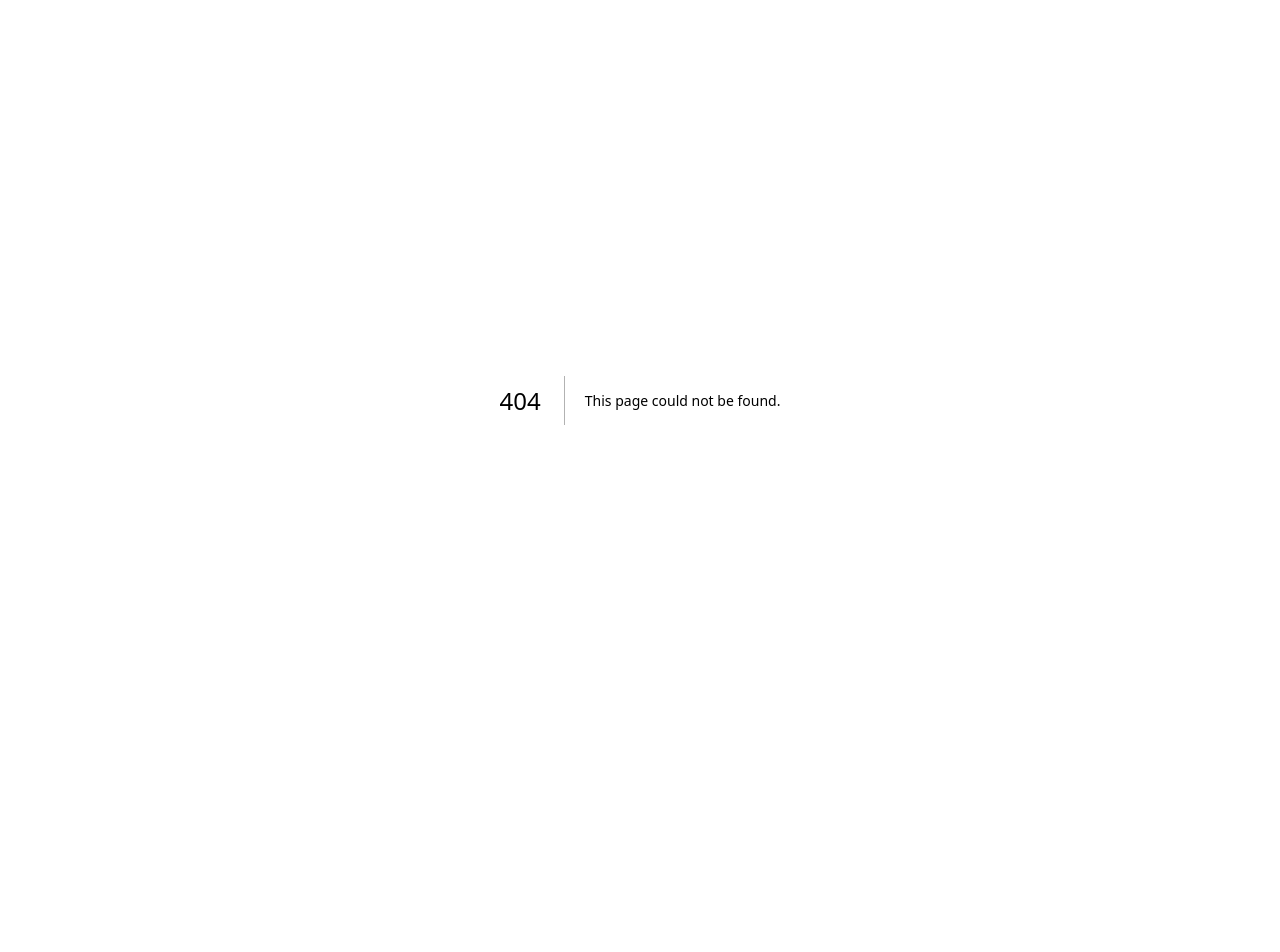
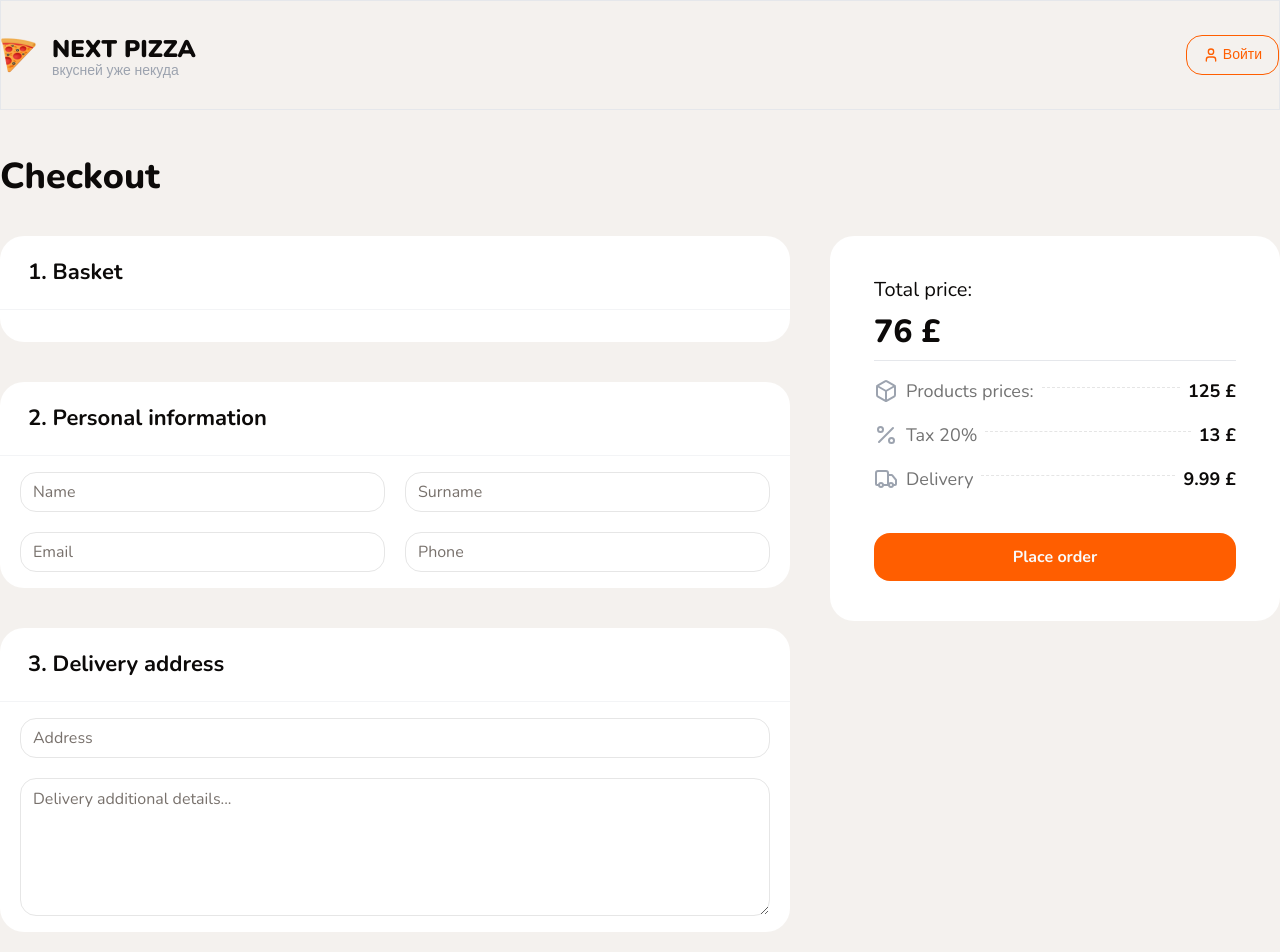
Before and after one commit to Petja314/pizza-ecommerce-shop, a Next.js app: page /checkout in a window 1280 px wide. Before the commit this address had no page. Shown: the top 952 px of the page. Before the commit the page ends 800 px from the top, so only its background shows below. Built offline with nearby package versions, Linux system fonts and the light colour scheme; no server answers.

Commit message:
checkout page styling added / white-block ui component

```diff
--- /dev/null
+++ b/app/(checkout)/checkout/page.tsx
@@ -0,0 +1,112 @@
+import React from 'react';
+import {
+   CheckoutTotalDetailsAmount,
+   Container,
+   Title,
+   WhiteBlock,
+} from '@/shared/components/shared';
+import { Input } from '@/shared/components/ui/input';
+import { Textarea } from '@/shared/components/ui/textarea';
+import { ArrowRight, Box, Percent, Truck } from 'lucide-react';
+import { Button } from '@/shared/components/ui';
+
+interface Props {
+   className?: string;
+}
+
+const CheckoutPage: React.FC<Props> = ({ className }) => {
+   return (
+      <Container className={'mt-10'}>
+         <Title
+            text={'Checkout'}
+            className={'font-extrabold mb-8 text-[36px]'}
+         />
+         <div className={'flex gap-10'}>
+            {/*LEFT SIDE*/}
+            <div className={'flex flex-col gap-10 flex-1 mb-20'}>
+               <WhiteBlock title={'1. Basket'} endAdornment={''}></WhiteBlock>
+
+               <WhiteBlock title={'2. Personal information'}>
+                  <div className={'grid grid-cols-2 gap-5'}>
+                     <Input
+                        name={'firstName'}
+                        className={'text-base'}
+                        placeholder={'Name'}
+                     />
+                     <Input
+                        name={'lastName'}
+                        className={'text-base'}
+                        placeholder={'Surname'}
+                     />
+                     <Input
+                        name={'email'}
+                        className={'text-base'}
+                        placeholder={'Email'}
+                     />
+                     <Input
+                        name={'phone'}
+                        className={'text-base'}
+                        placeholder={'Phone'}
+                     />
+                  </div>
+               </WhiteBlock>
+
+               <WhiteBlock title={'3. Delivery address'}>
+                  <div className={'flex flex-col gap-5'}>
+                     <Input
+                        name={'address'}
+                        className={'text-base'}
+                        placeholder={'Address'}
+                     />
+                     <Textarea
+                        rows={5}
+                        name={'delivery details'}
+                        placeholder={'Delivery additional details...'}
+                        className={'text-base'}
+                     />
+                  </div>
+               </WhiteBlock>
+            </div>
+            {/*RIGHT SIDE*/}
+            <div className={'w-[450px]'}>
+               <WhiteBlock className={'p-6 sticky'}>
+                  <div className={'flex flex-col gap-1'}>
+                     <span className={'text-xl'}>Total price:</span>
+                     <span className={'text-[32px] font-extrabold'}>76 £</span>
+                     <div className="border-b border-gray-200 w-full" />
+                  </div>
+
+                  <CheckoutTotalDetailsAmount
+                     icon={<Box />}
+                     title={'Products prices:'}
+                     value={'125'}
+                  />
+                  <CheckoutTotalDetailsAmount
+                     icon={<Percent />}
+                     title={'Tax 20%'}
+                     value={'13'}
+                  />
+                  <CheckoutTotalDetailsAmount
+                     icon={<Truck />}
+                     title={'Delivery'}
+                     value={'9.99'}
+                  />
+
+                  <Button
+                     // disabled={!totalAmount || submitting}
+                     className={
+                        'w-full h-12 rounded-2xl mt-6 text-base font-bold'
+                     }
+                     type={'submit'}
+                  >
+                     {/*<ArrowRight className={'w-5 ml-2'} />*/}
+                     Place order
+                  </Button>
+               </WhiteBlock>
+            </div>
+         </div>
+      </Container>
+   );
+};
+
+export default CheckoutPage;
--- /dev/null
+++ b/app/(checkout)/layout.tsx
@@ -0,0 +1,20 @@
+import { ReactNode } from 'react';
+import { Container, Header } from '@/shared/components/shared';
+
+export const metadata = {
+   title: 'Michelle Pizza | Basket',
+   description: 'Italian top pizza',
+};
+
+export default function CheckoutLayout({ children }: { children: ReactNode }) {
+   return (
+      <main lang="en" className="min-h-screen bg-[#F4F1EE]">
+         <Header
+            className={'border-gray-200 '}
+            hasSearch={false}
+            hasCartButton={false}
+         />
+         <Container>{children}</Container>
+      </main>
+   );
+}
--- a/app/api/cart/[id]/route.ts
+++ b/app/api/cart/[id]/route.ts
@@ -35,7 +35,7 @@ export async function PATCH(
    } catch (err) {
       console.error(err);
       return NextResponse.json(
-         { message: 'Error while refreshing the basket' },
+         { message: 'Error while refreshing the checkout' },
          { status: 500 }
       );
    }
@@ -68,7 +68,7 @@ export async function DELETE(
       return NextResponse.json(updatedUserCart);
    } catch (err) {
       return NextResponse.json(
-         { message: 'Error could not delete the product from the basket' },
+         { message: 'Error could not delete the product from the checkout' },
          { status: 500 }
       );
    }
--- a/app/api/cart/route.ts
+++ b/app/api/cart/route.ts
@@ -84,7 +84,7 @@ export async function POST(req: NextRequest) {
       return response;
    } catch (err) {
       return NextResponse.json(
-         { message: 'Could not create a basket' },
+         { message: 'Could not create a checkout' },
          { status: 500 }
       );
       console.error(err);
--- a/shared/components/shared/cart/cart-drawer.tsx
+++ b/shared/components/shared/cart/cart-drawer.tsx
@@ -83,7 +83,7 @@ export const CartDrawer: React.FC<React.PropsWithChildren<Props>> = ({
                         height={120}
                      />
                      <Title
-                        text={'Empty basket'}
+                        text={'Empty checkout'}
                         size={'sm'}
                         className={'text-center font-bold my-2'}
                      />
--- /dev/null
+++ b/shared/components/shared/checkout/checkout-total-details-amount.tsx
@@ -0,0 +1,32 @@
+import React, { ReactNode } from 'react';
+import { cn } from '@/shared/lib/utils';
+
+interface Props {
+   icon?: ReactNode;
+   className?: string;
+   title: string;
+   value: string;
+}
+
+export const CheckoutTotalDetailsAmount: React.FC<Props> = ({
+   className,
+   title,
+   value,
+   icon,
+}) => {
+   return (
+      <div className={'flex my-4'}>
+         <span
+            className={'flex items-center  flex-1 text-lg text-neutral-500 '}
+         >
+            <span className={'mr-2 text-gray-400'}> {icon} </span> {title}
+            <div
+               className={
+                  'flex-1 border-b border-dashed border-b-neutral-200 relative -top-1 mx-2'
+               }
+            />
+         </span>
+         <span className={'font-bold text-lg'}>{value} £</span>
+      </div>
+   );
+};
--- a/shared/components/shared/header.tsx
+++ b/shared/components/shared/header.tsx
@@ -10,10 +10,16 @@ import { SearchInput } from '@/shared/components/shared/search-input';
 import { CartButton } from '@/shared/components/shared/cart/cart-button';
 
 interface Props {
+   hasSearch?: boolean;
+   hasCartButton?: boolean;
    className?: string;
 }
 
-export const Header: React.FC<Props> = ({ className }) => {
+export const Header: React.FC<Props> = ({
+   className,
+   hasSearch = true,
+   hasCartButton = true,
+}) => {
    return (
       <header className={cn('border border-b', className)}>
          <Container className="flex items-center justify-between py-8">
@@ -38,9 +44,11 @@ export const Header: React.FC<Props> = ({ className }) => {
             </Link>
 
             {/*CENTER*/}
+            {hasSearch && (
                <div className={'mx-10 flex-1'}>
                   <SearchInput />
                </div>
+            )}
 
             {/*RIGHT SIDE*/}
             <div className={'flex items-center gap-3'}>
@@ -52,9 +60,11 @@ export const Header: React.FC<Props> = ({ className }) => {
                   Войти
                </Button>
 
+               {hasCartButton && (
                   <div>
                      <CartButton />
                   </div>
+               )}
             </div>
          </Container>
       </header>
--- a/shared/components/shared/index.ts
+++ b/shared/components/shared/index.ts
@@ -17,5 +17,7 @@ export { CartButton } from './cart/cart-button';
 export { CartDrawer } from './cart/cart-drawer';
 export { CartDrawerItem } from './cart/cart-drawer-item';
 export { ProductForm } from './product-form';
+export { WhiteBlock } from './white-block';
+export { CheckoutTotalDetailsAmount } from './checkout/checkout-total-details-amount';
 
 export * from './modals';
--- /dev/null
+++ b/shared/components/shared/white-block.tsx
@@ -0,0 +1,31 @@
+import React from 'react';
+import { Title } from './title';
+import { cn } from '@/shared/lib/utils';
+
+interface Props {
+   title?: string;
+   endAdornment?: React.ReactNode;
+   className?: string;
+   contentClassName?: string;
+}
+
+export const WhiteBlock: React.FC<React.PropsWithChildren<Props>> = ({
+   title,
+   endAdornment,
+   className,
+   contentClassName,
+   children,
+}) => {
+   return (
+      <div className={cn('bg-white rounded-3xl', className)}>
+         {title && (
+            <div className="flex items-center justify-between p-5 px-7 border-b border-gray-100">
+               <Title text={title} size="sm" className="font-bold" />
+               {endAdornment}
+            </div>
+         )}
+
+         <div className={cn('px-5 py-4', contentClassName)}>{children}</div>
+      </div>
+   );
+};
--- /dev/null
+++ b/shared/components/ui/skeleton.tsx
@@ -0,0 +1,15 @@
+import { cn } from '@/shared/lib/utils';
+
+function Skeleton({
+   className,
+   ...props
+}: React.HTMLAttributes<HTMLDivElement>) {
+   return (
+      <div
+         className={cn('animate-pulse rounded-md bg-muted', className)}
+         {...props}
+      />
+   );
+}
+
+export { Skeleton };
--- /dev/null
+++ b/shared/components/ui/textarea.tsx
@@ -0,0 +1,23 @@
+import * as React from 'react';
+import { cn } from '@/shared/lib/utils';
+
+export interface TextareaProps
+   extends React.TextareaHTMLAttributes<HTMLTextAreaElement> {}
+
+const Textarea = React.forwardRef<HTMLTextAreaElement, TextareaProps>(
+   ({ className, ...props }, ref) => {
+      return (
+         <textarea
+            className={cn(
+               'flex min-h-[80px] w-full rounded-md border border-input bg-background px-3 py-2 text-sm ring-offset-background placeholder:text-muted-foreground focus-visible:outline-none focus-visible:ring-2 focus-visible:ring-ring focus-visible:ring-offset-2 disabled:cursor-not-allowed disabled:opacity-50',
+               className
+            )}
+            ref={ref}
+            {...props}
+         />
+      );
+   }
+);
+Textarea.displayName = 'Textarea';
+
+export { Textarea };
```
Lines whose indentation alone changed are shown as unchanged.
